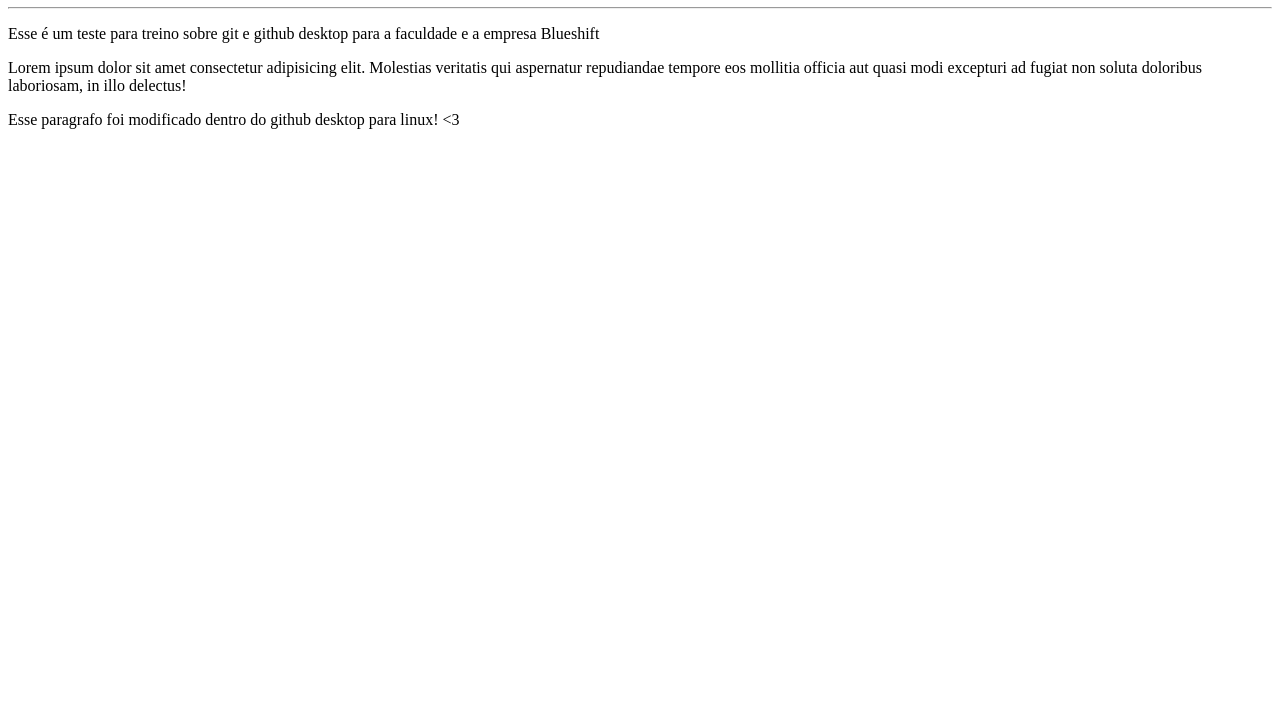
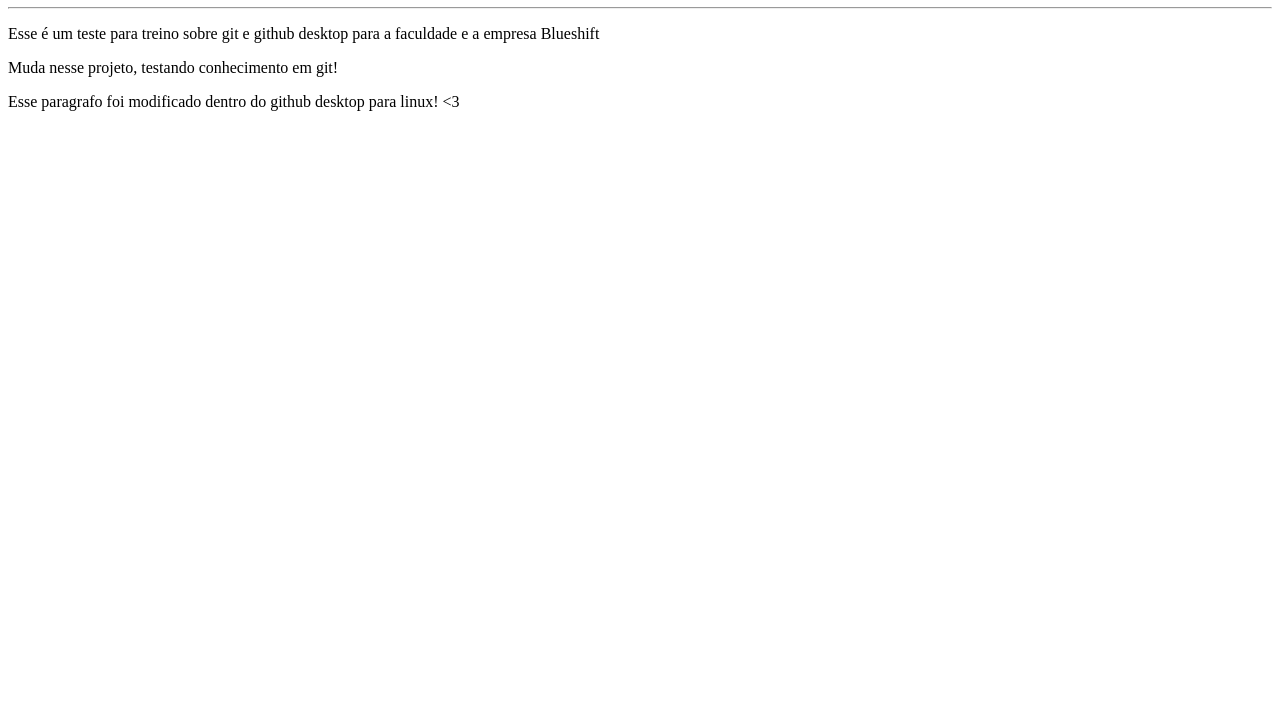
Before and after one commit to adrianocsp/Ola-Mundo, a plain HTML site: page site exemplo/index.html in a window 1280 px wide. Shown: the part 73-800 px from the top of the page. Drawn offline with Linux system fonts and the light colour scheme.

Commit message:
Mudança no codigo

```diff
--- a/site exemplo/index.html
+++ b/site exemplo/index.html
@@ -12,8 +12,9 @@
     <h1>Olá, Mundo!</h1>
     <hr>
     <p>Esse é um teste para treino sobre git e github desktop para a faculdade e a empresa Blueshift</p>
-    <p>Lorem ipsum dolor sit amet consectetur adipisicing elit. Molestias veritatis qui aspernatur repudiandae
-    tempore eos mollitia officia aut quasi modi excepturi ad fugiat non soluta doloribus laboriosam, in illo delectus!</p>
+
+    <p>Muda nesse projeto, testando conhecimento em git!</p>
+
     <p>Esse paragrafo foi modificado dentro do github desktop para linux! &lt;3 </p>
 </body>
 
```
